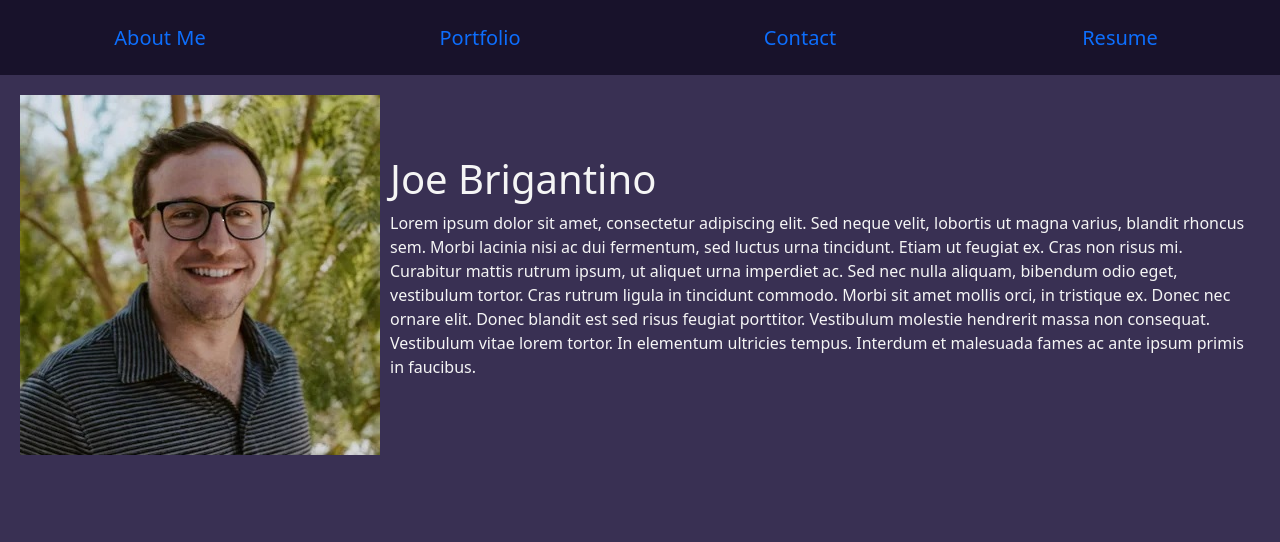
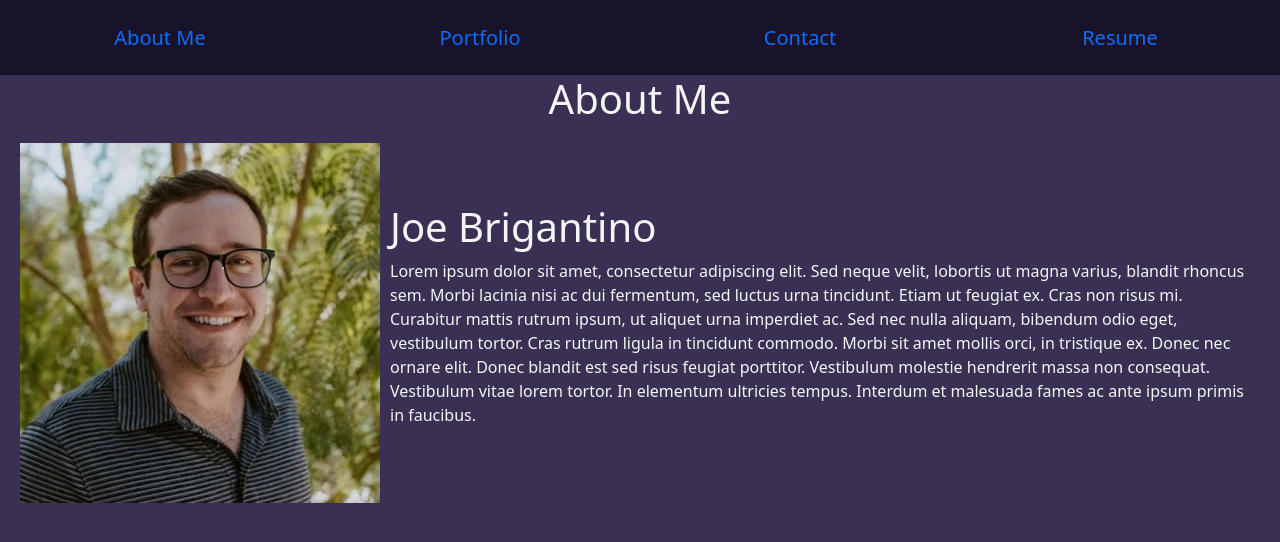
Before and after one commit to brigantinojoe/react-portfolio, a React (Create React App) app: page / in a window 1280 px wide. Shown: the top 542 px of the page. Built offline with nearby package versions, Linux system fonts and the light colour scheme.

Commit message:
Configure header component

```diff
--- a/src/components/PortfolioContainer.js
+++ b/src/components/PortfolioContainer.js
@@ -11,6 +11,14 @@ export default function PortfolioContainer() {
   useEffect(() => {
     document.title = 'Joe Brigantino';
   }, []);
+
+  const renderHeader = () => {
+    if (currentPage === 'About Me') {
+      return <h1 style={{ width: "100%" }}><center>About Me</center></h1>;
+    } else {
+      return <h1 style={{ width: "100%" }}><center>{currentPage}</center></h1>;
+    }
+  };
 
   const renderPage = () => {
     if (currentPage === 'About Me') {
@@ -33,6 +41,7 @@ export default function PortfolioContainer() {
   return (
     <div>
       <NavTabs currentPage={currentPage} handlePageChange={handlePageChange} />
+      {renderHeader()}
       {renderPage()}
     </div>
   );
--- a/src/components/pages/Contact.js
+++ b/src/components/pages/Contact.js
@@ -63,7 +63,6 @@ export default function Contact() {
 
   return (
     <div style={style.div}>
-      <h1><center>Contact</center></h1>
       <center><form style={style.formContainer} className="form-container">
         <div className="form-group" style={style.inputForms}>
           <label>Name:</label>
--- a/src/components/pages/Portfolio.js
+++ b/src/components/pages/Portfolio.js
@@ -50,7 +50,6 @@ export default function Portfolio() {
 
   return (
     <div>
-      <h1 style={{ width: "100%" }}><center>Portfolio</center></h1>
       <section style={style.layout}>
         <div>
           <img src='./library.jpg' alt='library' style={style.images}></img>
--- a/src/components/pages/Resume.js
+++ b/src/components/pages/Resume.js
@@ -9,12 +9,11 @@ export default function Resume() {
     container: {
       marginLeft: "50px",
       marginTop: "25px"
-    }
+    },
   }
   return (
     <div>
       <div style={style.container}>
-        <h1>Resume</h1>
         <br></br>
         <h2>Front-end Proficiencies</h2>
         <ul>
```
